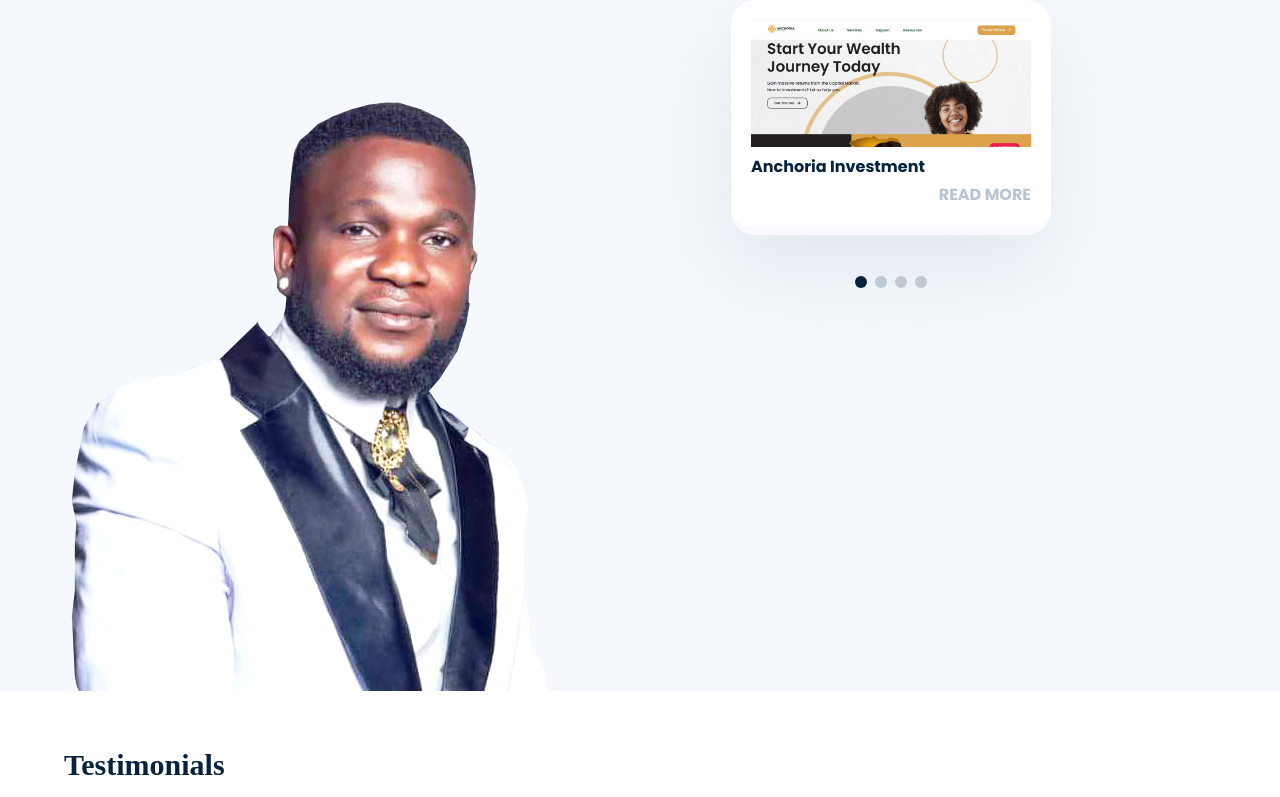
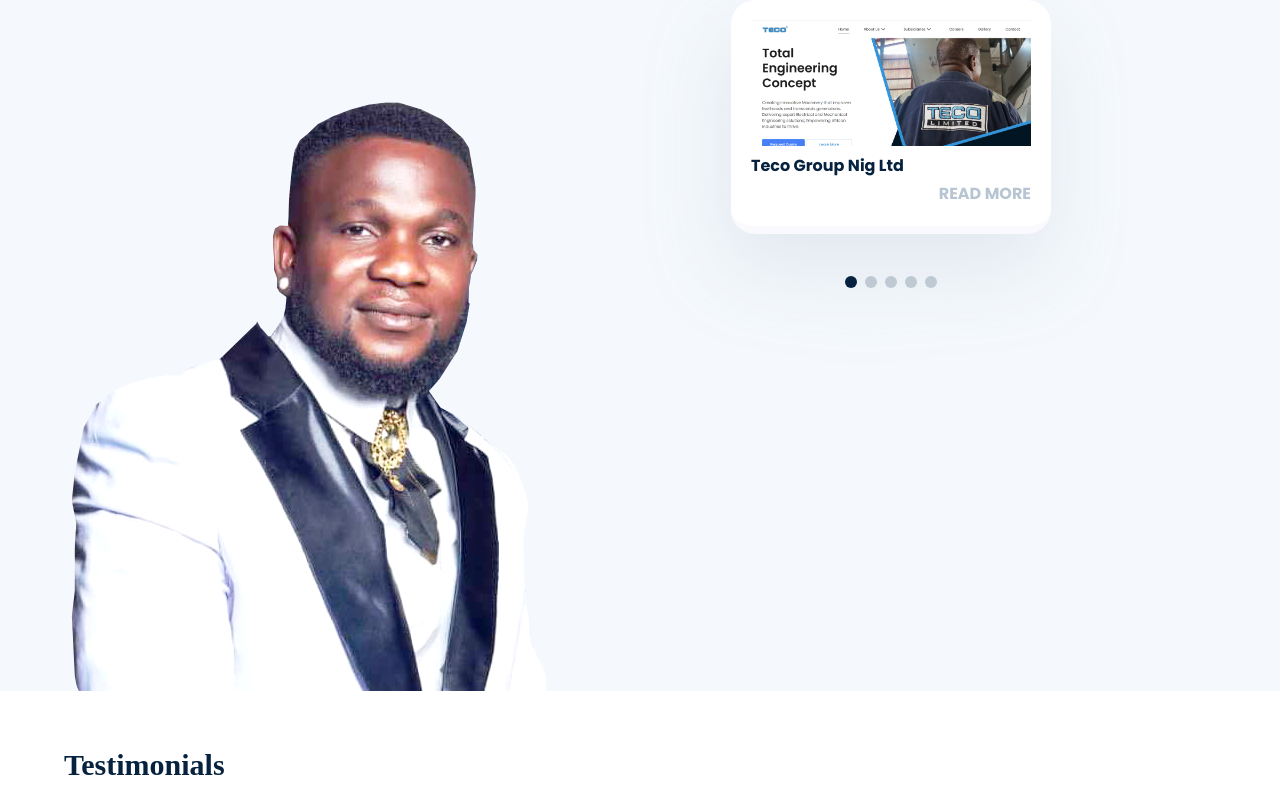
Before and after one commit to enogie400/enogie, a React (Vite) app: page / in a window 1280 px wide. Shown: the part 2744-3541 px from the top of the page. Built offline with nearby package versions, Linux system fonts and the light colour scheme; a web font is replaced by a local one.

Commit message:
Update Content.js

```diff
--- a/src/Content.js
+++ b/src/Content.js
@@ -12,7 +12,7 @@ import services_logo1 from "./assets/images/Services/logo1.png";
 import services_logo2 from "./assets/images/Services/logo2.png";
 import services_logo3 from "./assets/images/Services/logo3.png";
 
-//import project1 from "./assets/images/projects/teco.png";
+import project1 from "./assets/images/projects/teco.png";
 import project2 from "./assets/images/projects/img2.png";
 import project3 from "./assets/images/projects/img3.png";
 import project4 from "./assets/images/projects/img4.png";
@@ -164,6 +164,10 @@ export const content = {
     subtitle: "Recent Projects",
     image: person_project,
     project_content: [
+       {
+        title: "Teco Group Nig Ltd",
+        image: project1,
+      },
       {
         title: "Anchoria Investment",
         image: project2,
```
